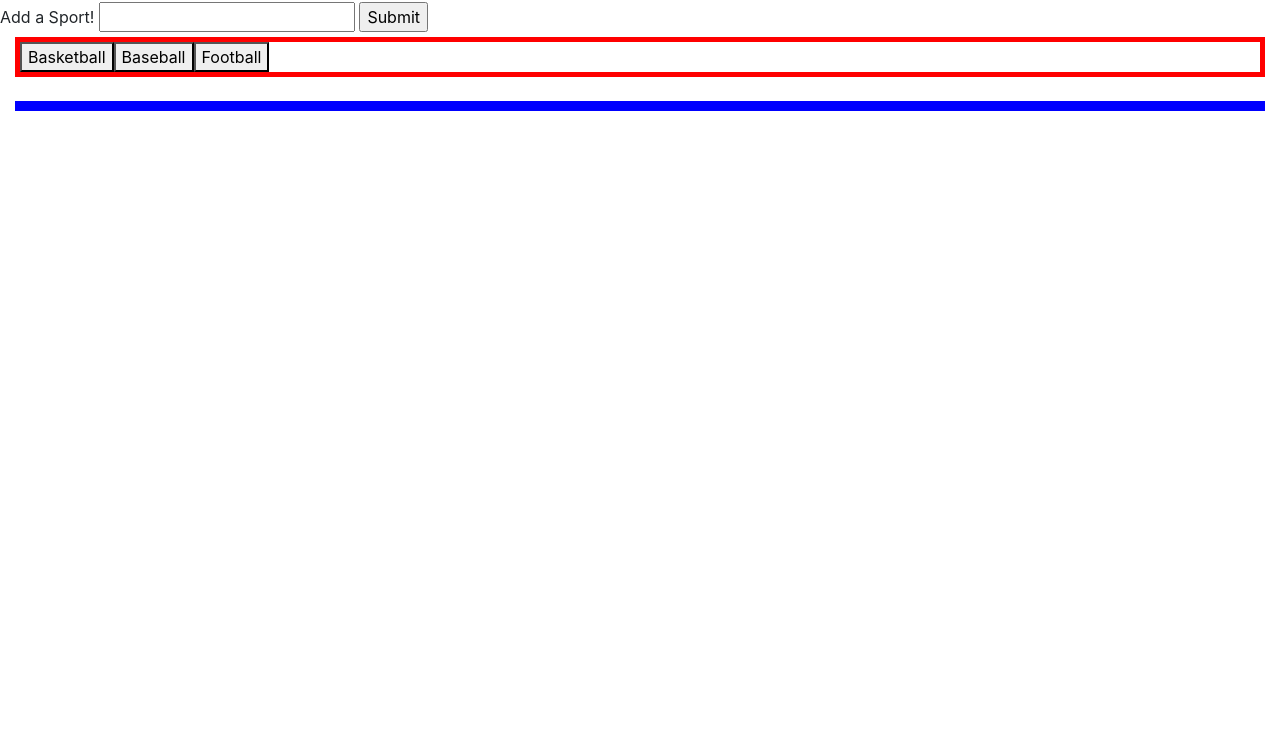
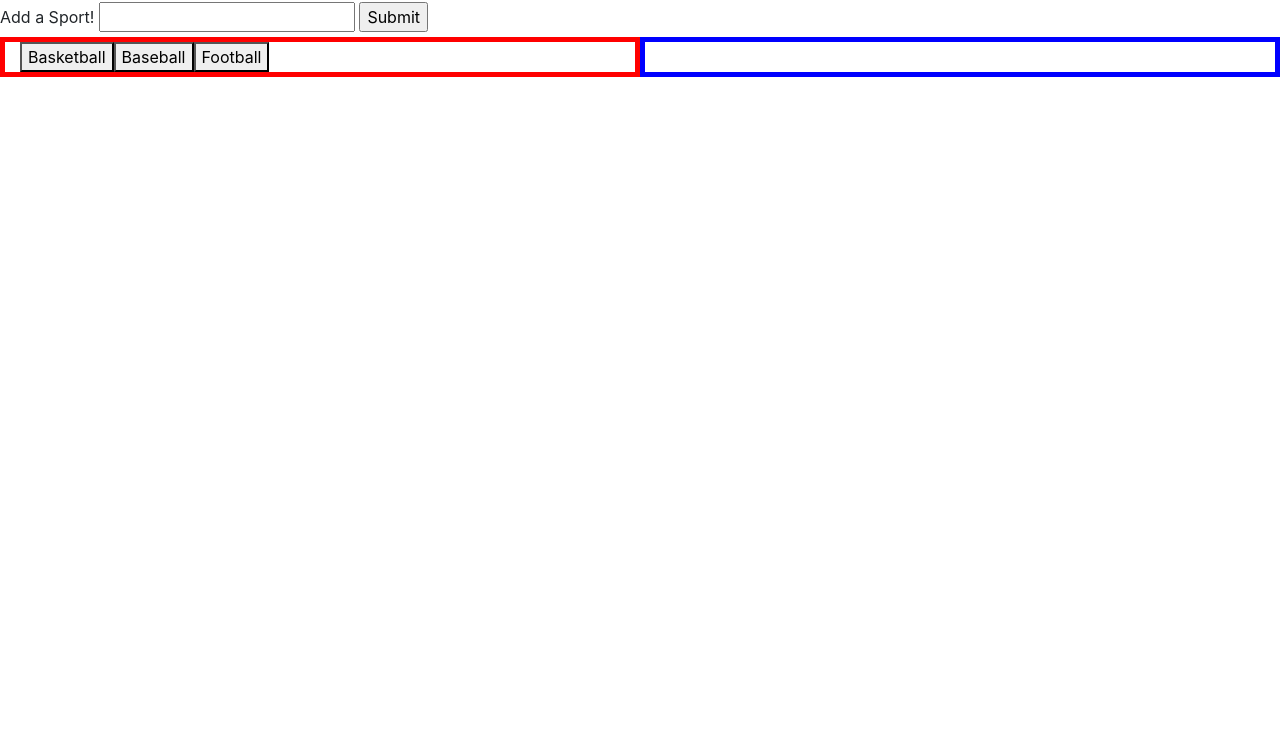
Before and after one commit to Jacobs1986/HW6-Giphy-App, a plain HTML site: page index.html in a window 1280 px wide. Shown: the part 54-800 px from the top of the page. Drawn offline with nearby package versions, Linux system fonts and the light colour scheme.

Commit message:
Created rows
Added rows to a div.

```diff
--- a/index.html
+++ b/index.html
@@ -12,9 +12,6 @@
 
     <!--CSS link-->
     <link rel="stylesheet" href="assets/css/styles.css">
-
-    <!--JQUERY-->
-    <script type="text/javascript" src="https://cdnjs.cloudflare.com/ajax/libs/jquery/3.2.1/jquery.min.js"></script>
 </head>
 
 <body>
@@ -27,11 +24,13 @@
     </form>
 
     <div class="container-fluid">
-        <!--Buttons go here-->
-        <div class="border1" id="button-area"></div><br>
+        <div class="row">
+            <!--Buttons go here-->
+            <div class="border1 col-md-6" id="button-area"></div><br>
 
-        <!--GIF's go here-->
-        <div class="border2" id="gif-area"></div>
+            <!--GIF's go here-->
+            <div class="border2 col-md-6" id="gif-area"></div>
+        </div>
     </div>
 
     <!--Bootstrap JS-->
@@ -46,6 +45,9 @@
         crossorigin="anonymous"></script>
 
     <script type="text/javascript" src="assets/javascript/app.js"></script>
+
+    <!--JQUERY-->
+    <script type="text/javascript" src="https://cdnjs.cloudflare.com/ajax/libs/jquery/3.2.1/jquery.min.js"></script>
 </body>
 
 </html>
```
